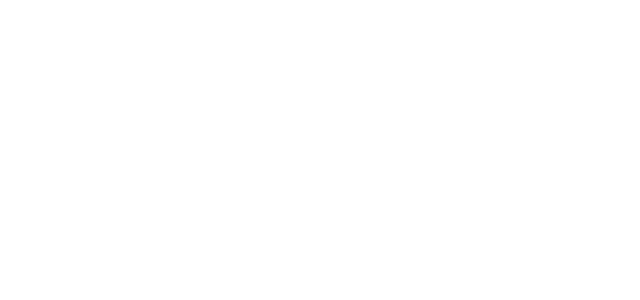
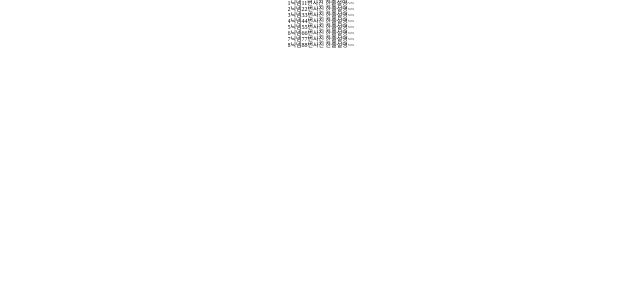
Before and after one commit to GO-SOPT-SOPTKATHON-TEAM4/team4-client, a React (Vite) app: page /ranking in a window 1280 px wide. Before the commit this address had no page. Shown: the top 300 px of the page, without its empty margins (165-805 px from the left). Built offline with nearby package versions, Linux system fonts and the light colour scheme; a web font is replaced by a local one.

Commit message:
feat : 디테일 페이지 조회 로직 추가

```diff
--- a/src/Router.jsx
+++ b/src/Router.jsx
@@ -4,6 +4,7 @@ import GameResultPage from './pages/GameResultPage';
 import HomePage from './pages/GamePage';
 import LandingPage from './pages/LandingPage';
 import RankingDetailPage from './pages/RankingDetailPage';
+import RankingPage from './pages/RankingPage';
 import { RecoilRoot } from 'recoil';
 import { Suspense } from 'react';
 
@@ -16,7 +17,8 @@ const Router = () => {
             <Route path="/" element={<LandingPage />} />
             <Route path="/game" element={<HomePage />} />
             <Route path="/gameresult" element={<GameResultPage />} />
-            <Route path="/detail" element={<RankingDetailPage />} />
+            <Route path="/ranking" element={<RankingPage />} />
+            <Route path="/detail:postId" element={<RankingDetailPage />} />
           </Routes>
         </Suspense>
       </RecoilRoot>
--- /dev/null
+++ b/src/components/Ranking/RankingCard.jsx
@@ -0,0 +1,23 @@
+import React, { useState } from 'react';
+
+import { useNavigate } from 'react-router-dom';
+
+const RankingCard = postData => {
+  const navigate = useNavigate();
+
+  const [rankingData, setRankingData] = useState(postData.postData);
+  console.log(rankingData);
+  return (
+    <div
+      onClick={() => {
+        navigate(`/detail/${rankingData.postId}`);
+      }}
+    >
+      {rankingData.postId}
+      {rankingData.nickname}
+      {rankingData.comment}
+    </div>
+  );
+};
+
+export default RankingCard;
--- a/src/components/Ranking/RankingDetail.jsx
+++ b/src/components/Ranking/RankingDetail.jsx
@@ -1,11 +1,27 @@
 import { React, useState } from 'react';
 
 import CopyToClipboard from 'react-copy-to-clipboard';
-import { WORLDCUP_LIST } from '../../data/worldcupList';
+import { getPostDetail } from '../../lib/api';
 import styled from 'styled-components';
+import { useParams } from 'react-router-dom';
 
 const RankingDetail = () => {
-  const [detailInfo, setDetailInfo] = useState(WORLDCUP_LIST[0]);
+  const [detailInfo, setDetailInfo] = useState({});
+  const { postId } = useParams();
+
+  useEffect(() => {
+    const fetchData = async () => {
+      try {
+        const result = await getPostDetail(postId);
+        setDetailInfo(result);
+      } catch (error) {
+        console.error(error);
+      }
+    };
+
+    fetchData();
+  }, [postId]);
+
   return (
     <St.RankingDetailWrapper>
       <h1>
@@ -15,7 +31,7 @@ const RankingDetail = () => {
       <p>{detailInfo.comment}</p>
 
       <CopyToClipboard
-        text={`${window.location.host}/gameresult`}
+        text={`${window.location.host}/result/${postId}`}
         onCopy={() => alert('링크가 클립보드에 복사되었어요!')}
       >
         <button type="button">URL 복사하기</button>
--- /dev/null
+++ b/src/pages/RankingPage.jsx
@@ -0,0 +1,18 @@
+import React, { useState } from 'react';
+
+import RankingCard from '../components/Ranking/RankingCard';
+import { WORLDCUP_LIST } from '../data/worldcupList';
+
+const RankingPage = () => {
+  const [rankingList, setRankingList] = useState(WORLDCUP_LIST);
+
+  return (
+    <div>
+      {rankingList.map((ranking, i) => (
+        <RankingCard key={i} postData={ranking} />
+      ))}
+    </div>
+  );
+};
+
+export default RankingPage;
```
